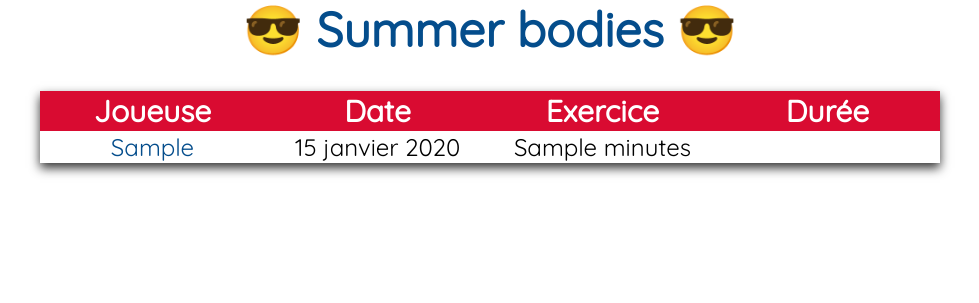
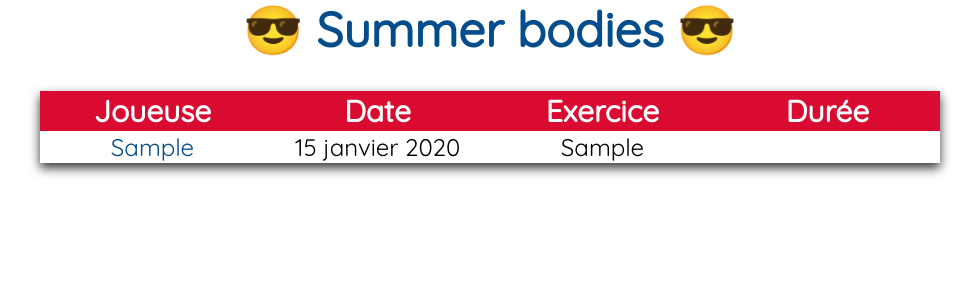
Before and after one commit to Vertocz/ffsa, a Django app: page /summerbody/ in a window 1280 px wide. Shown: the part 327-630 px from the top of the page, without its empty margins (150-1129 px from the left). Run offline with Django 4.2, Linux system fonts and the light colour scheme; tables that the repository leaves empty hold one stand-in row (values such as "Sample post"); some web fonts are replaced.

Commit message:
summerbodies

```diff
--- a/pole/templates/summerbody.html
+++ b/pole/templates/summerbody.html
@@ -39,7 +39,7 @@
             <td><img src="{% static 'defi.png' %}" style="max-width:50px" alt="defi"></td>
             {% endif %}
 
-          <td>{{exo.duree}} minutes</td>
+          <td>{{exo.duree}}</td>
       </tr>
   {% endfor %}
   </tbody>
```
